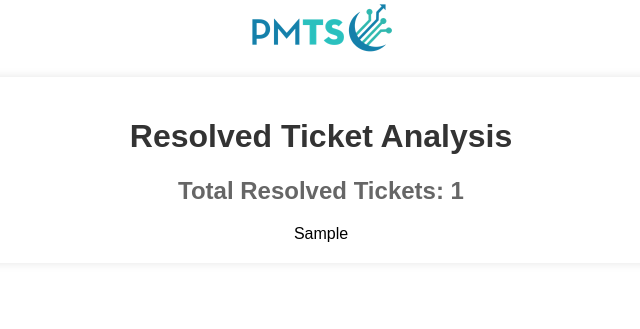
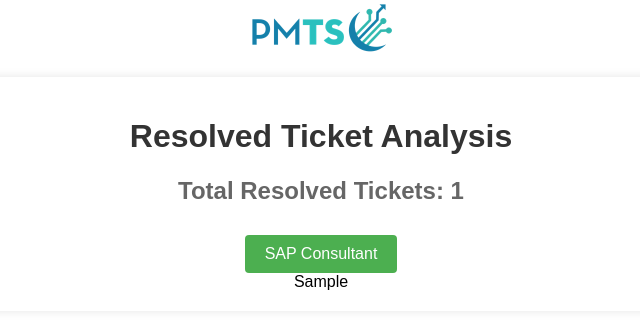
Before and after one commit to deepankar666/pmtsanalysis, a Flask app: template templates/index_resolved.html in a window 1280 px wide. Shown: the top 329 px of the page, without its empty margins (319-959 px from the left). Run offline with Flask 2, Linux system fonts and the light colour scheme; the template is opened without the code that fills it: most values are stand-ins (such as "Sample title", 1, 10 or a date in 2020).

Commit message:
Update index_resolved.html

```diff
--- a/templates/index_resolved.html
+++ b/templates/index_resolved.html
@@ -3,6 +3,7 @@
 <head>
     <title>Resolved Ticket Analysis</title>
     <link rel="stylesheet" type="text/css" href="{{ url_for('static', filename='styles.css') }}">
+    <script src="https://code.jquery.com/jquery-3.6.0.min.js"></script>
 </head>
 <body>
     <div class="background">
@@ -10,10 +11,31 @@
         <div class="container">
             <h1>Resolved Ticket Analysis</h1>
             <h2>Total Resolved Tickets: {{ total_resolved_tickets }}</h2>
-            <div class="chart-container">
+            <button id="consultant-filter">SAP Consultant</button>
+            <div class="chart-container" id="chart-container">
                 {{ charts['action_required_by_chart_resolved']|safe }}
             </div>
         </div>
     </div>
+    <script>
+        $(document).ready(function(){
+            $('#consultant-filter').click(function(){
+                $.ajax({
+                    type: 'POST',
+                    url: "{{ url_for('get_filtered_data') }}",
+                    contentType: 'application/json',
+                    data: JSON.stringify({
+                        data_type: 'resolved'
+                    }),
+                    success: function(response) {
+                        $('#chart-container').html(response.chart);
+                    },
+                    error: function(response) {
+                        alert(response.responseJSON.error);
+                    }
+                });
+            });
+        });
+    </script>
 </body>
 </html>
```
